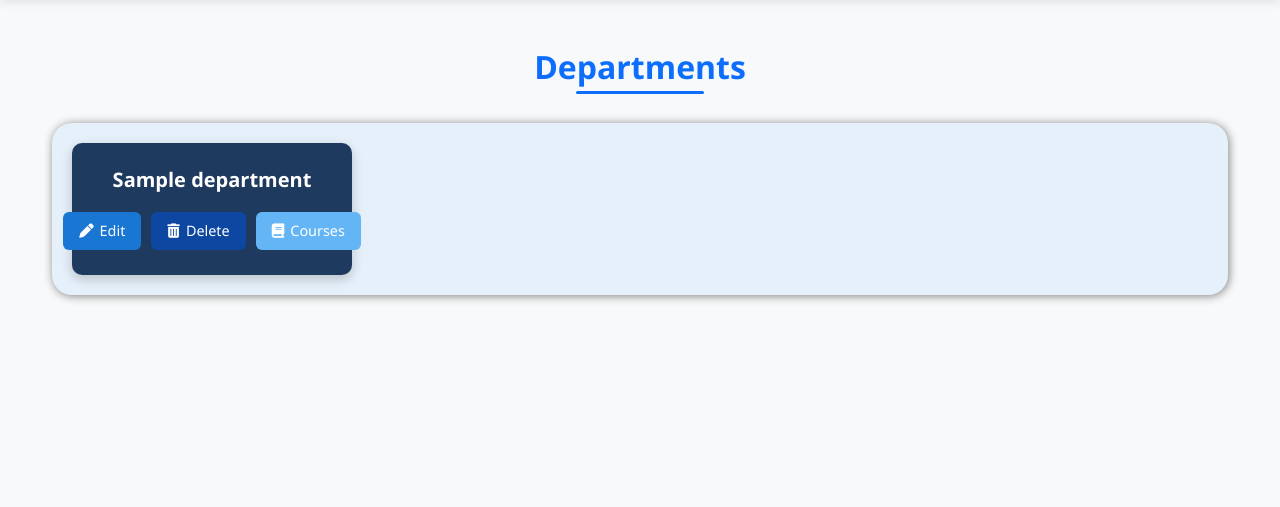
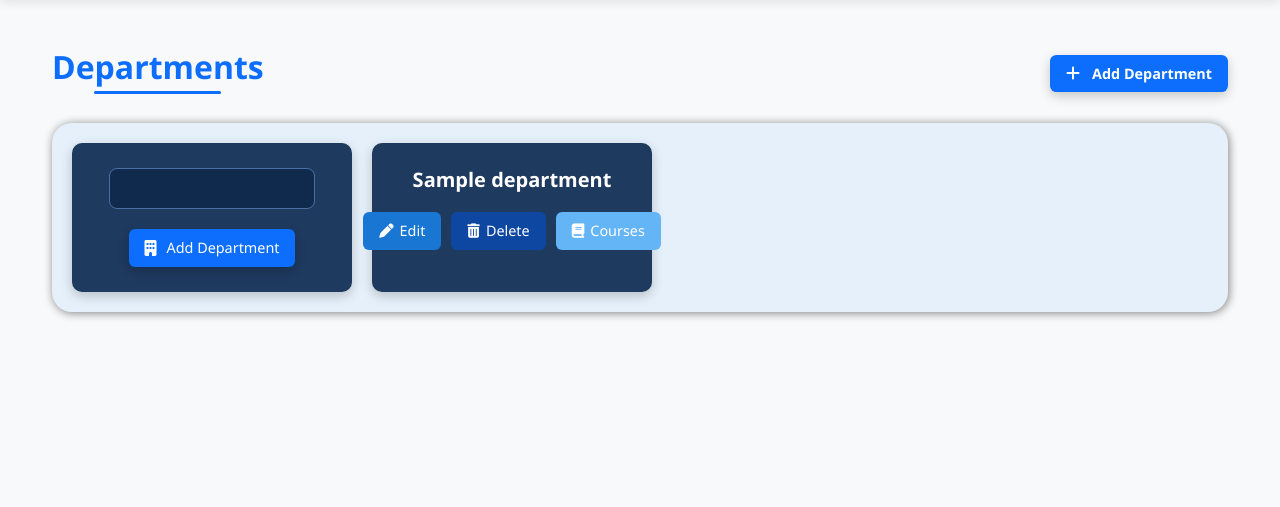
Before and after one commit to LifelongWay/EnrollWeb, a Django app: template departments/templates/departments/departments_panel.html in a window 1280 px wide. Shown: the part 74-581 px from the top of the page. Run offline with Django 5.2, Linux system fonts and the light colour scheme; the template is opened without the code that fills it: most values are stand-ins (such as "Sample title", 1, 10 or a date in 2020); form fields are guessed from the names that the template uses.

Commit message:
[Registrar] Add Department button added!

```diff
--- a/departments/models.py
+++ b/departments/models.py
@@ -3,7 +3,7 @@ from django.db import models
 # Create your models here.
 class Department(models.Model):
     dept_id = models.AutoField(primary_key=True)
-    name = models.CharField(max_length= 20, unique = True, blank = False, null = False)
+    name = models.CharField(max_length= 30, unique = True, blank = False, null = False)
 
     def __str__(self):
         return f'{self.name}'
--- a/departments/static/departments/css/styles.css
+++ b/departments/static/departments/css/styles.css
@@ -82,3 +82,36 @@
 @media (max-width: 480px) {
     .department-card { width: 100%; }
 }
+
+
+/* form */
+.department-name input {
+    width: 86%;
+    padding: 10px 14px;
+    border-radius: 8px;
+    border: 1px solid #4a6fa5; /* softer blue border */
+    background-color: #0f2a4d;  /* darker shade of blue */
+    color: #ffffff;             /* white text for contrast */
+    font-size: 16px;
+
+    /* smooth transitions */
+    transition: border-color 0.2s ease, box-shadow 0.2s ease;
+}
+
+/* placeholder text */
+.department-name input::placeholder {
+    color: #b0c7e4; /* light blue/gray */
+}
+
+/* focus effect */
+.department-name input:focus {
+    outline: none;
+    border-color: #1e90ff; /* brighter blue on focus */
+    box-shadow: 0 0 6px rgba(30, 144, 255, 0.6);
+}
+
+.error-message {
+    color: #ff6b6b;   /* soft red */
+    font-size: 14px;
+    margin-top: 6px;
+}
--- a/departments/templates/departments/departments_panel.html
+++ b/departments/templates/departments/departments_panel.html
@@ -7,13 +7,34 @@
 {% block extra_css %}
     <link rel="stylesheet" href="{% static 'departments/css/styles.css' %}">
 {% endblock %}
-
 {% block content %}
-<div class="panel-header">
-    <h1>Departments</h1>
+<div class="panel-header d-flex justify-content-between align-items-center mb-4">
+    <h1 class="m-0">Departments</h1>
+    <a class="btn btn-success add-btn" href="{% url 'departments:add' %}" >
+        <i class="fas fa-plus me-1"></i> Add Department
+    </a>
 </div>
 
 <div class="departments-container">
+    {% if form %}
+    <form class = 'department-card' method = 'post' action = "{% url 'departments:add' %}"/>
+        {% csrf_token %}
+        <h3 class="department-name">
+            {{ form.name }}
+            {% if form.name.errors %}
+                <div class="error-message">
+                    {{ form.name.errors.0 }}
+                </div>
+            {% endif %}
+        </h3>
+        <div class="department-buttons">
+            <a class="btn add-btn" href="{% url 'departments:add' %}">
+                <i class="fas fa-building me-1"></i> Add Department
+            </a>
+        </div>
+    </form>
+    {% endif %}
+
     {% for department in departments %}
     <div class="department-card">
         <h3 class="department-name">{{ department.name }}</h3>
--- a/departments/urls.py
+++ b/departments/urls.py
@@ -4,5 +4,6 @@ from . import views
 app_name = 'departments'
 
 urlpatterns = [
-    path('panel/', views.departments_view, name = 'panel')
+    path('panel/', views.departments_view, name = 'panel'),
+    path('panel/add', views.departments_add_view, name = 'add')
 ]
--- a/static/css/styles.css
+++ b/static/css/styles.css
@@ -117,7 +117,7 @@ footer {
 }
 
 
-/* PANEL GLOBAL STYLES */
+/*                                  PANEL GLOBAL STYLES */
 /* Container for all cards */
 .panel-container {
     display: flex;
@@ -156,3 +156,35 @@ footer {
     margin: 0.3rem auto 0;
     border-radius: 2px;
 }
+
+/* Panel Object ADD button */
+
+.add-btn {
+    padding: 0.5rem 1rem; /* smaller than btn-lg */
+    font-size: 0.9rem;
+    font-weight: 600;
+    border-radius: 0.4rem;
+
+    background: #0d6efd; /* primary blue */
+    color: #fff;
+    border: none;
+
+    display: inline-flex;
+    align-items: center;
+    gap: 0.5rem;
+    box-shadow: 0 4px 12px rgba(0,0,0,0.2);
+    transition: all 0.25s ease;
+    text-decoration: none;
+}
+
+.add-btn i {
+    font-size: 1rem; /* icon slightly smaller */
+}
+
+.add-btn:hover {
+    background: #0b5ed7; /* darker blue */
+    transform: translateY(-2px) scale(1.03);
+    box-shadow: 0 6px 18px rgba(0,0,0,0.25);
+    color: #fff;
+    text-decoration: none;
+}
```
Also changed, not shown: courses/static/courses/css/courses.css (+0 -30 lines), courses/templates/courses/courses_panel.html (+4 -4 lines), departments/forms.py (added, +16 -0 lines), departments/views.py (+20 -1 lines), db.sqlite3, departments/migrations/0002_alter_department_name.py (added).
